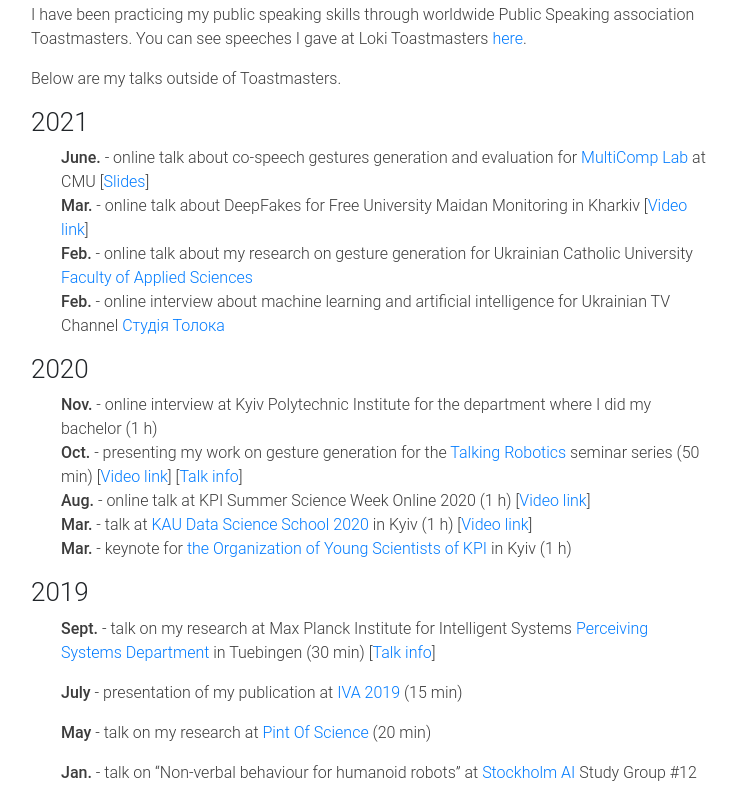
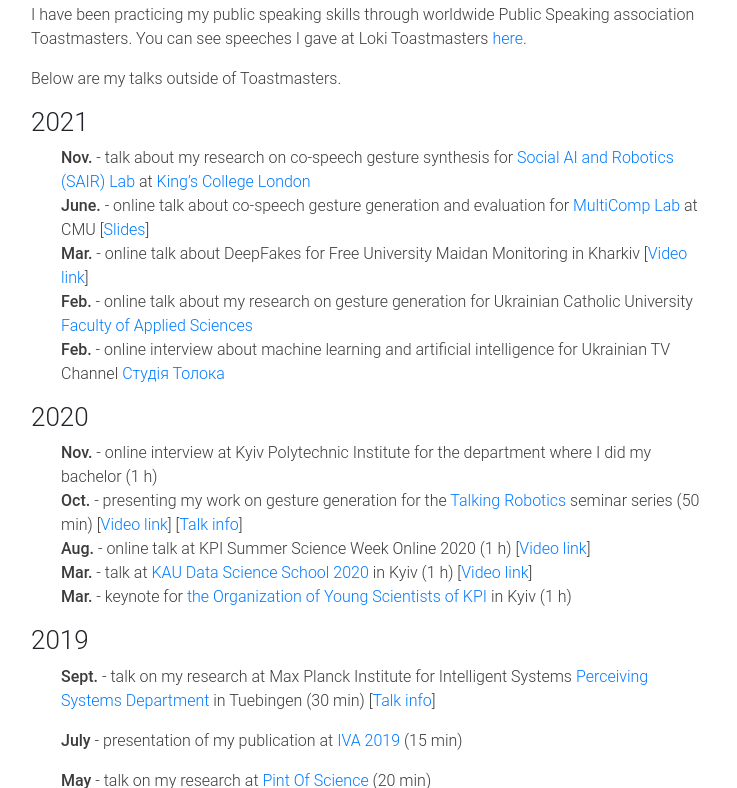
Before and after one commit to Svito-zar/Svito-zar.github.io, a Jekyll site: the page built from _pages/speaking.md, in a window 1280 px wide and 900 px high, scrolled down 357 px, cut to the strip 112-900 px from the top of the window. Shown: the whole strip, without its empty margins (269-1006 px from the left). Built offline with Jekyll 4.4.1, drawn with Linux system fonts in a browser that asks for light colours; nearby versions of some CDN libraries.

Commit message:
Update speaking page

```diff
--- a/_pages/speaking.md
+++ b/_pages/speaking.md
@@ -17,7 +17,8 @@
 Below are my talks outside of Toastmasters.
 
 ### 2021
-* <strong>June.</strong> - online talk about co-speech gestures generation and evaluation for [MultiComp Lab](http://multicomp.cs.cmu.edu/) at CMU \[[Slides](https://docs.google.com/presentation/d/1CVj-2WVZQM85TX21e2d7TlTB9VrDjghF2Fpdm_LaNtA/edit?usp=sharing)\]
+* <strong>Nov.</strong> - talk about my research on co-speech gesture synthesis for [Social AI and Robotics (SAIR) Lab](https://sairlab.github.io/) at [King's College London](https://www.kcl.ac.uk/)
+* <strong>June.</strong> - online talk about co-speech gesture generation and evaluation for [MultiComp Lab](http://multicomp.cs.cmu.edu/) at CMU \[[Slides](https://docs.google.com/presentation/d/1CVj-2WVZQM85TX21e2d7TlTB9VrDjghF2Fpdm_LaNtA/edit?usp=sharing)\]
 * <strong>Mar.</strong> - online talk about DeepFakes for Free University Maidan Monitoring in Kharkiv \[[Video link](https://www.facebook.com/FreeUnivMM/videos/1912384215567763)\]
 * <strong>Feb.</strong> - online talk about my research on gesture generation for Ukrainian Catholic University [Faculty of Applied Sciences](https://apps.ucu.edu.ua/en/)
 * <strong>Feb.</strong> - online interview about machine learning and artificial intelligence for Ukrainian TV Channel [Студія Толока](https://www.youtube.com/channel/UCzOkKP05JbYwPRtJY09fGVA)
```
